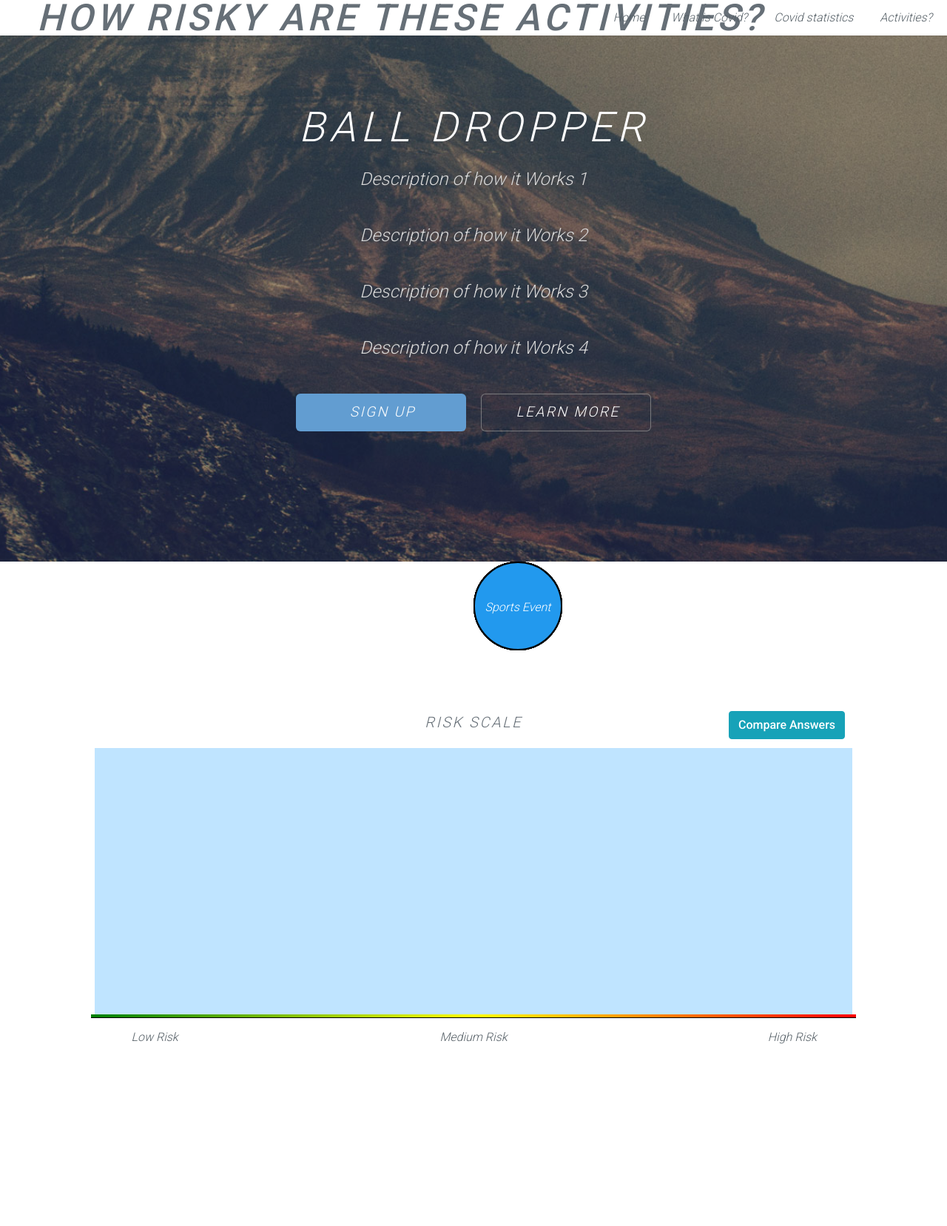
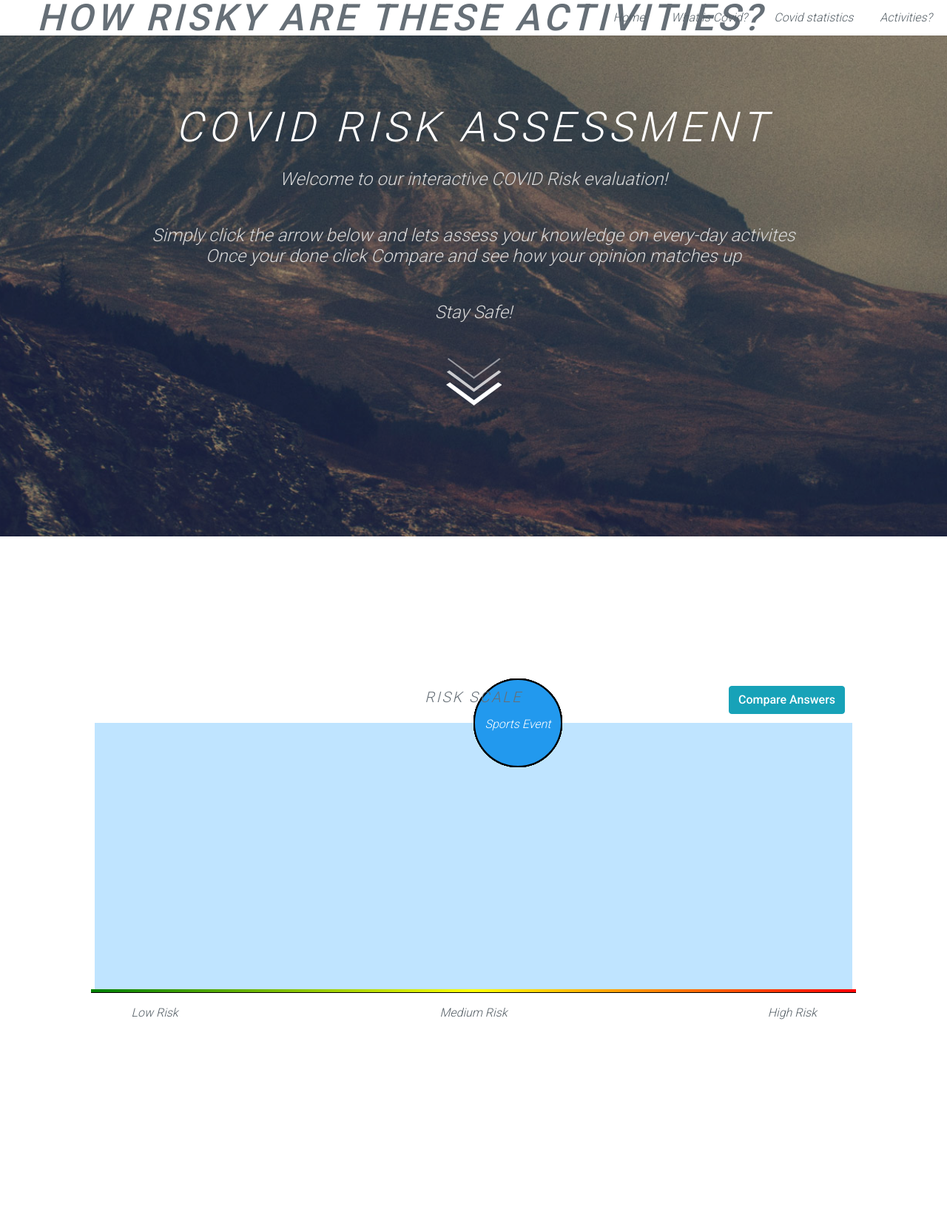
Before and after one commit to PDevanney/KnowYourRisk, a Flask app: page / in a window 1280 px wide. Shown: the top 1657 px of the page at 74% size. After the commit the page ends 1378 px from the top, so only its background shows below. Run offline with Flask 2, Linux system fonts and the light colour scheme; some libraries are stand-ins or nearby versions.

Commit message:
Update Arrow

```diff
--- a/Templates/prototype.html
+++ b/Templates/prototype.html
@@ -3,18 +3,28 @@
 
 <section id="banner">
     <div class="inner">
-        <h2>Ball Dropper</h2>
-        <p>Description of how it Works 1</p>
-        <p>Description of how it Works 2</p>
-        <p>Description of how it Works 3</p>
-        <p>Description of how it Works 4</p>
+        <h2>COVID Risk Assessment</h2>
+        <p>Welcome to our interactive COVID Risk evaluation!</p>
+        <p>Simply click the arrow below and lets assess your knowledge on every-day activites
+            <br>
+            Once your done click Compare and see how your opinion matches up</p>
+        <p>Stay Safe!</p>
 
         <ul class="actions">
-            <li><a href="#content" class="button big special">Sign Up</a></li>
-            <li><a href="#elements" class="button big alt">Learn More</a></li>
+            <a href="/#graph">
+            <div class="content">
+                <svg id="more-arrows">
+                <polygon class="arrow-top" points="37.6,27.9 1.8,1.3 3.3,0 37.6,25.3 71.9,0 73.7,1.3 "/>
+                <polygon class="arrow-middle" points="37.6,45.8 0.8,18.7 4.4,16.4 37.6,41.2 71.2,16.4 74.5,18.7 "/>
+                <polygon class="arrow-bottom" points="37.6,64 0,36.1 5.1,32.8 37.6,56.8 70.4,32.8 75.5,36.1 "/>
+                </svg>
+            </div>
+            </a>
         </ul>
     <div>
 </section>
+
+<section id="graph">
 
     <div id="gym" class="draggable drag-drop" onmouseover="hoverHighlight('gym', '1')" onmouseout="hoverHighlight('gym', '0.5')">
         <p style="position: relative; top: 40%;">Gym</p>
@@ -138,4 +148,6 @@
             </div>
         </div>
     </div>
+</section>
+
 {% endblock %}
--- a/static/css/template.css
+++ b/static/css/template.css
@@ -1,4 +1,6 @@
-
+html {
+  scroll-behavior: smooth;
+}
 
 body {
     background-image: url(../img/bg.jpg);
@@ -341,3 +343,41 @@ body {
   color: black;
   background-color: #ff0000;
 }
+
+/* Arrow & Hover Animation */
+#more-arrows {
+	width: 75px;
+	height: 65px;
+
+  	&:hover {
+    	polygon {
+      		fill: #FFF;
+      		transition: all .2s ease-out;
+
+      &.arrow-bottom {
+        transform: translateY(-18px);
+      }
+
+      &.arrow-top {
+        transform: translateY(18px);
+      }
+
+    }
+
+  }
+
+}
+
+polygon {
+  fill: #FFF;
+  transition: all .2s ease-out;
+
+  &.arrow-middle {
+	  opacity: 0.75;
+	}
+
+	&.arrow-top {
+	  opacity: 0.5
+	}
+
+}
```
Lines whose indentation alone changed are shown as unchanged.
